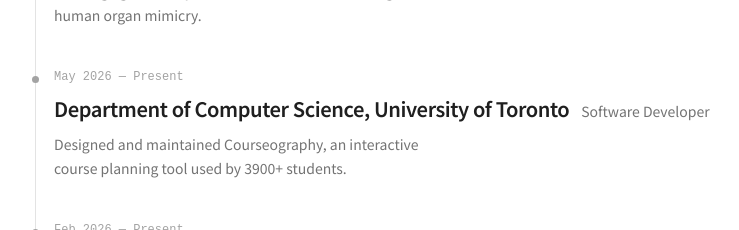
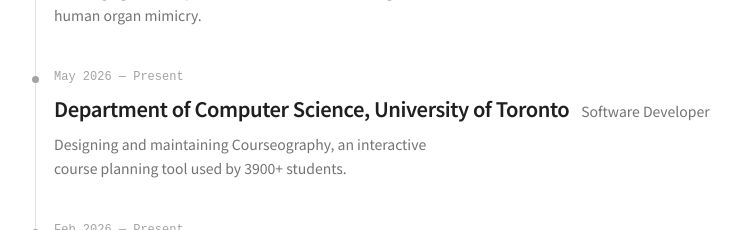
Before and after one commit to r-weng/personal-website, a React (Vite) app: page / in a window 1280 px wide. Shown: the part 1940-2170 px from the top of the page, without its empty margins (254-993 px from the left). Built offline with nearby package versions, Linux system fonts and the light colour scheme.

Commit message:
changed experience wording

```diff
--- a/src/App.tsx
+++ b/src/App.tsx
@@ -61,7 +61,7 @@
     period: 'May 2026 — Present',
     company: 'Department of Computer Science, University of Toronto',
     role: 'Software Developer',
-    description: 'Designed and maintained Courseography, an interactive course planning tool used by 3900+ students.',
+    description: 'Designing and maintaining Courseography, an interactive course planning tool used by 3900+ students.',
   },
   {
     period: 'Feb 2026 — Present',
```
